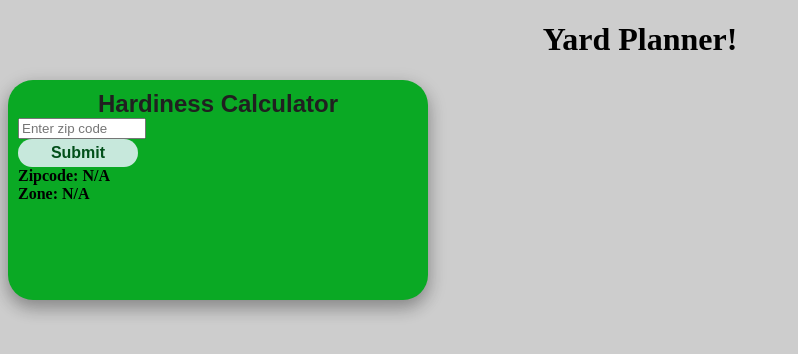
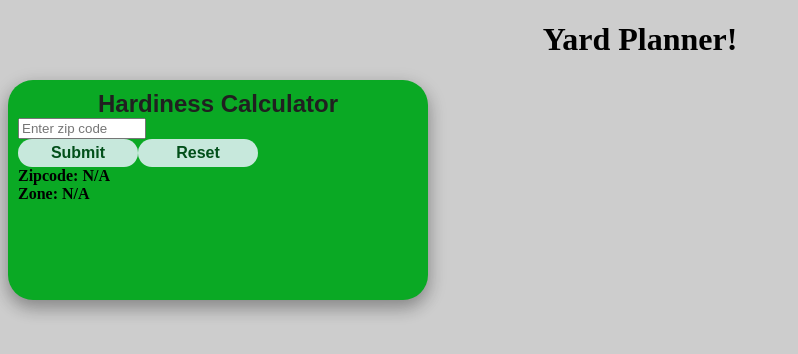
Before and after one commit to drewbrownie21/yard-planner, a React (Vite) app: page / in a window 1280 px wide. Shown: the top 354 px of the page, without its empty margins (0-798 px from the left). Built offline with nearby package versions, Linux system fonts and the light colour scheme.

Commit message:
Add reset button

```diff
--- a/src/components/Button/Button.tsx
+++ b/src/components/Button/Button.tsx
@@ -1,7 +1,8 @@
 interface ButtonProps {
   buttonDisplayText: string;
+  onClick?: () => void;
 }
 
-export function Button({ buttonDisplayText }: ButtonProps) {
-  return <button className="button">{buttonDisplayText}</button>;
+export function Button({ buttonDisplayText, onClick }: ButtonProps) {
+  return <button className="button" onClick={onClick}>{buttonDisplayText}</button>;
 }
--- a/src/hardiness/Hardiness.tsx
+++ b/src/hardiness/Hardiness.tsx
@@ -9,24 +9,32 @@ export function Haridness() {
   const [displayZipCode, setDisplayZipCode] = useState("");
 
   //   Use this to prevent the page from loading and reset the search value
-  const handleClick = (e: any) => {
+  const handleSubmit = (e: any) => {
     e.preventDefault();
     setZipcode("");
     setDisplayZipCode(zipcode);
   };
 
+  const handleReset = (e: any) => {
+    e.preventDefault();
+    setDisplayZipCode("")
+    setZipcode("")
+  }
+
   return (
     <section className="hardiness-section">
       <Tile title="Hardiness Calculator">
-        <form onSubmit={handleClick} className="flex-container">
+        <form onSubmit={handleSubmit} className="flex-container">
           <input
             className="input"
             placeholder="Enter zip code"
             value={zipcode}
             onChange={(e) => setZipcode(e.target.value)}
-            required={true}
           />
+          <div className="button-flex-container">
           <Button buttonDisplayText={"Submit"} />
+          <Button buttonDisplayText={"Reset"} onClick={() => handleReset}/>
+          </div>
           <b>Zipcode: {displayZipCode.length > 0 ? displayZipCode : "N/A"}</b>
           <b>Zone: {displayZipCode.length > 0 ? "7B" : "N/A"}</b>
         </form>
```
